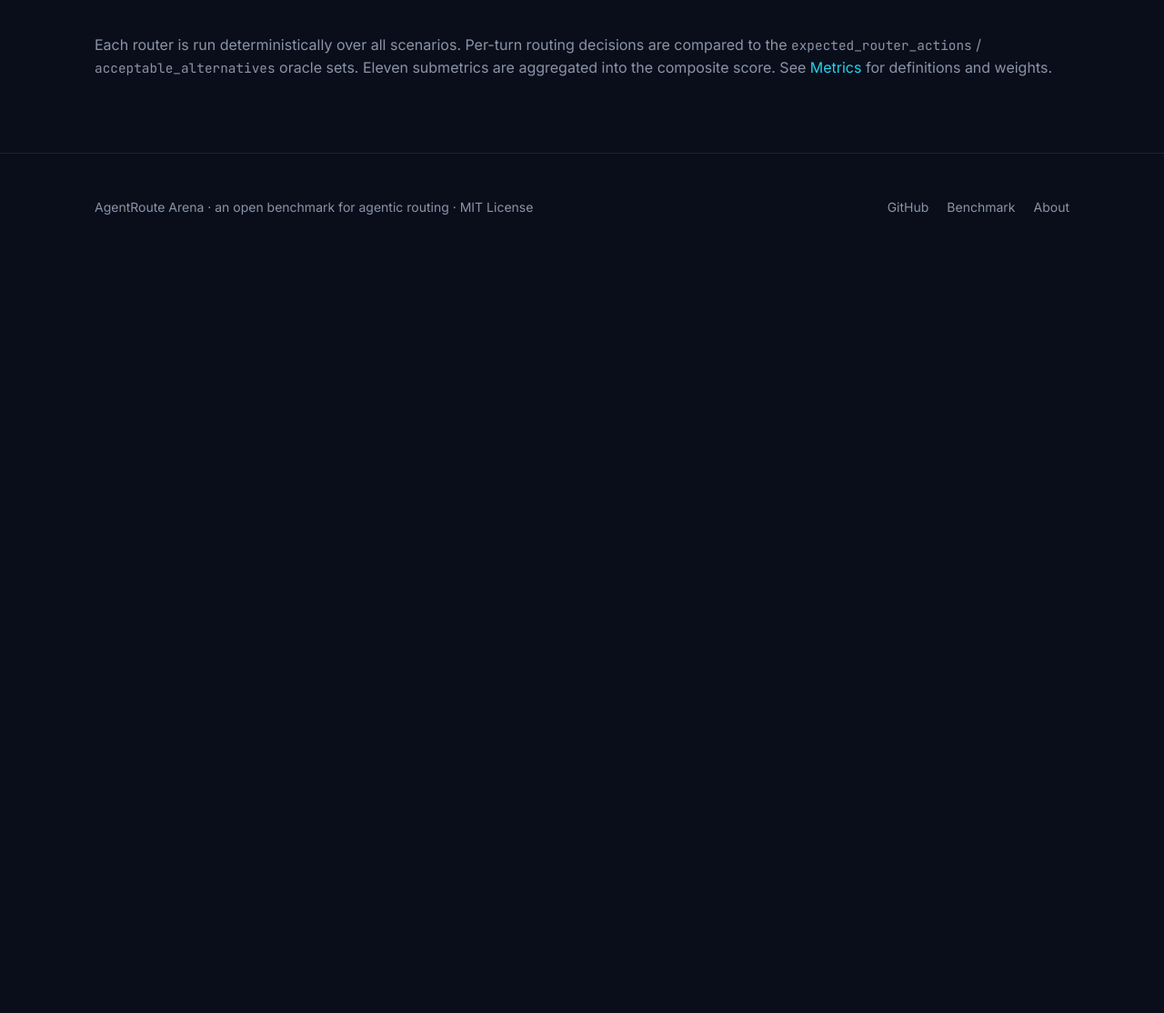
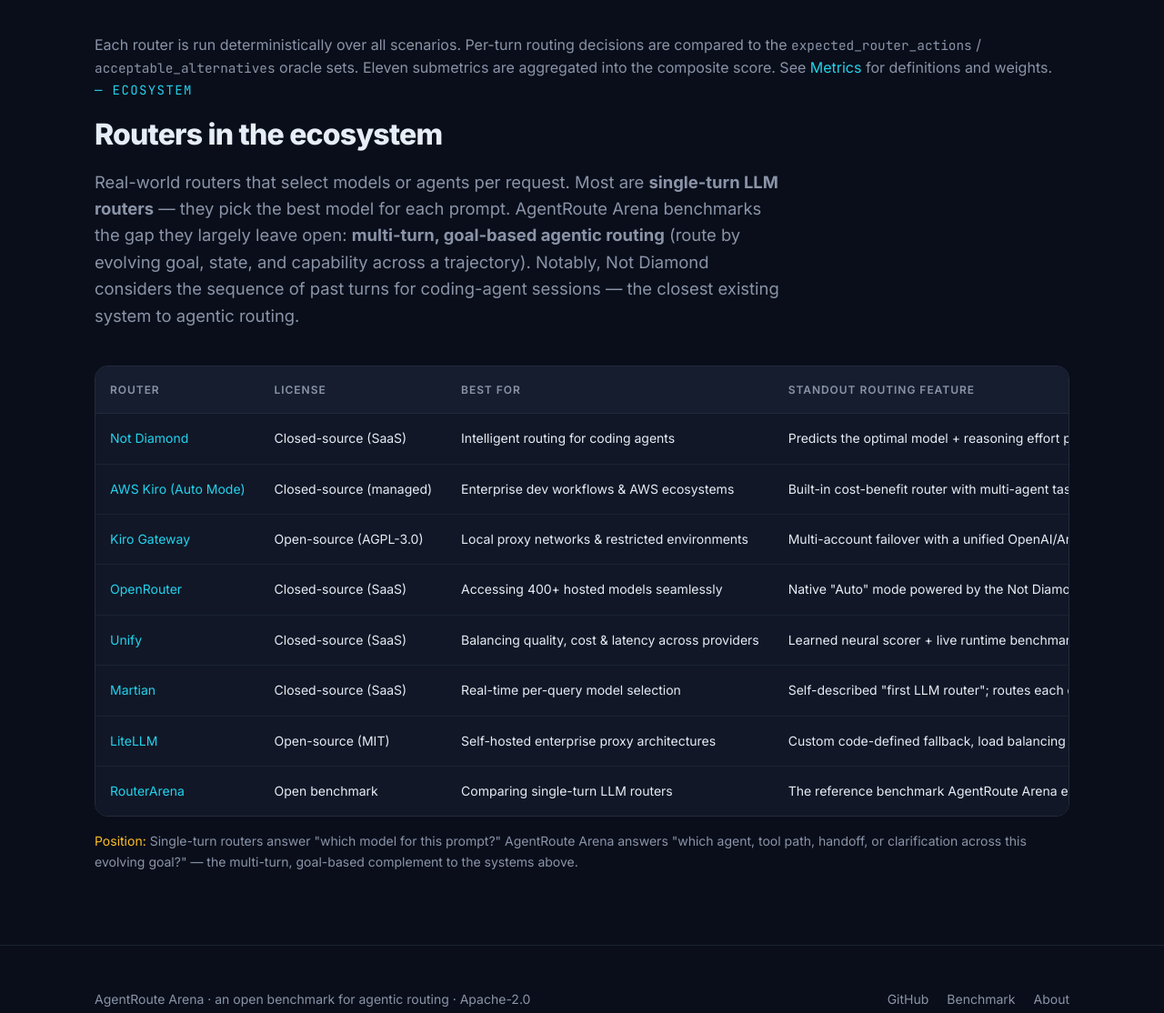
Before and after one commit to balasambamurhty/agentrouterarena, a plain HTML site: page site/leaderboard.html in a window 1280 px wide. Shown: the part 961-2075 px from the top of the page at 91% size. Before the commit the page ends 1248 px from the top, so only its background shows below. Drawn offline with Linux system fonts and the light colour scheme.

Commit message:
License: Apache 2.0; add ecosystem comparison of routers (Not Diamond, Kiro, OpenRouter, Unify, Martian, LiteLLM, RouterArena)

```diff
--- a/site/leaderboard.html
+++ b/site/leaderboard.html
@@ -47,11 +47,35 @@
   <div class="section-head"><span class="num">— METHODOLOGY</span><h2>How rows are computed</h2></div>
   <p class="text-muted">Each router is run deterministically over all scenarios. Per-turn routing decisions are compared to the <code>expected_router_actions</code> / <code>acceptable_alternatives</code> oracle sets. Eleven submetrics are aggregated into the composite score. See <a href="metrics.html" style="color:var(--accent)">Metrics</a> for definitions and weights.</p>
 </section>
+
+<section class="container">
+  <div class="section-head">
+    <span class="num">— ECOSYSTEM</span>
+    <h2>Routers in the ecosystem</h2>
+    <p>Real-world routers that select models or agents per request. Most are <strong>single-turn LLM routers</strong> — they pick the best model for each prompt. AgentRoute Arena benchmarks the gap they largely leave open: <strong>multi-turn, goal-based agentic routing</strong> (route by evolving goal, state, and capability across a trajectory). Notably, Not Diamond considers the sequence of past turns for coding-agent sessions — the closest existing system to agentic routing.</p>
+  </div>
+  <div class="table-wrap scroll" style="margin-bottom: var(--space-4)">
+    <table class="lb">
+      <thead><tr><th>Router</th><th>License</th><th>Best for</th><th>Standout routing feature</th></tr></thead>
+      <tbody>
+        <tr><td><a href="https://www.notdiamond.ai/" style="color:var(--accent)">Not Diamond</a></td><td>Closed-source (SaaS)</td><td>Intelligent routing for coding agents</td><td>Predicts the optimal model + reasoning effort per step, using payload semantics, KV-cache state, and the sequence of past turns to lower coding-agent spend</td></tr>
+        <tr><td><a href="https://kiro.dev/docs/models/available-models/" style="color:var(--accent)">AWS Kiro (Auto Mode)</a></td><td>Closed-source (managed)</td><td>Enterprise dev workflows & AWS ecosystems</td><td>Built-in cost-benefit router with multi-agent task breakdown</td></tr>
+        <tr><td><a href="https://github.com/jwadow/kiro-gateway" style="color:var(--accent)">Kiro Gateway</a></td><td>Open-source (AGPL-3.0)</td><td>Local proxy networks & restricted environments</td><td>Multi-account failover with a unified OpenAI/Anthropic stream proxy</td></tr>
+        <tr><td><a href="https://openrouter.ai/" style="color:var(--accent)">OpenRouter</a></td><td>Closed-source (SaaS)</td><td>Accessing 400+ hosted models seamlessly</td><td>Native "Auto" mode powered by the Not Diamond backend</td></tr>
+        <tr><td><a href="https://unify.ai/" style="color:var(--accent)">Unify</a></td><td>Closed-source (SaaS)</td><td>Balancing quality, cost & latency across providers</td><td>Learned neural scorer + live runtime benchmarks refreshed every 10 min, routing across 100+ providers</td></tr>
+        <tr><td><a href="https://withmartian.com/" style="color:var(--accent)">Martian</a></td><td>Closed-source (SaaS)</td><td>Real-time per-query model selection</td><td>Self-described "first LLM router"; routes each query to the best LLM in real time</td></tr>
+        <tr><td><a href="https://github.com/BerriAI/litellm" style="color:var(--accent)">LiteLLM</a></td><td>Open-source (MIT)</td><td>Self-hosted enterprise proxy architectures</td><td>Custom code-defined fallback, load balancing & cost controls</td></tr>
+        <tr><td><a href="https://routeworks.github.io/" style="color:var(--accent)">RouterArena</a></td><td>Open benchmark</td><td>Comparing single-turn LLM routers</td><td>The reference benchmark AgentRoute Arena extends from prompts to trajectories</td></tr>
+      </tbody>
+    </table>
+  </div>
+  <p class="note"><span class="pill">Position:</span> Single-turn routers answer "which model for this prompt?" AgentRoute Arena answers "which agent, tool path, handoff, or clarification across this evolving goal?" — the multi-turn, goal-based complement to the systems above.</p>
+</section>
 </main>
 
 <footer class="site-footer">
   <div class="inner">
-    <span class="muted">AgentRoute Arena · an open benchmark for agentic routing · MIT License</span>
+    <span class="muted">AgentRoute Arena · an open benchmark for agentic routing · Apache-2.0</span>
     <div style="display:flex;gap:var(--space-5)"><a href="https://github.com/shantanugg/agentroutearena">GitHub</a><a href="benchmark.html">Benchmark</a><a href="about.html">About</a></div>
   </div>
 </footer>
```
Also changed, not shown: site/about.html (+2 -2 lines), site/benchmark.html (+1 -1 lines), site/index.html (+1 -1 lines), site/metrics.html (+1 -1 lines), site/submit.html (+1 -1 lines), 2 other files.
